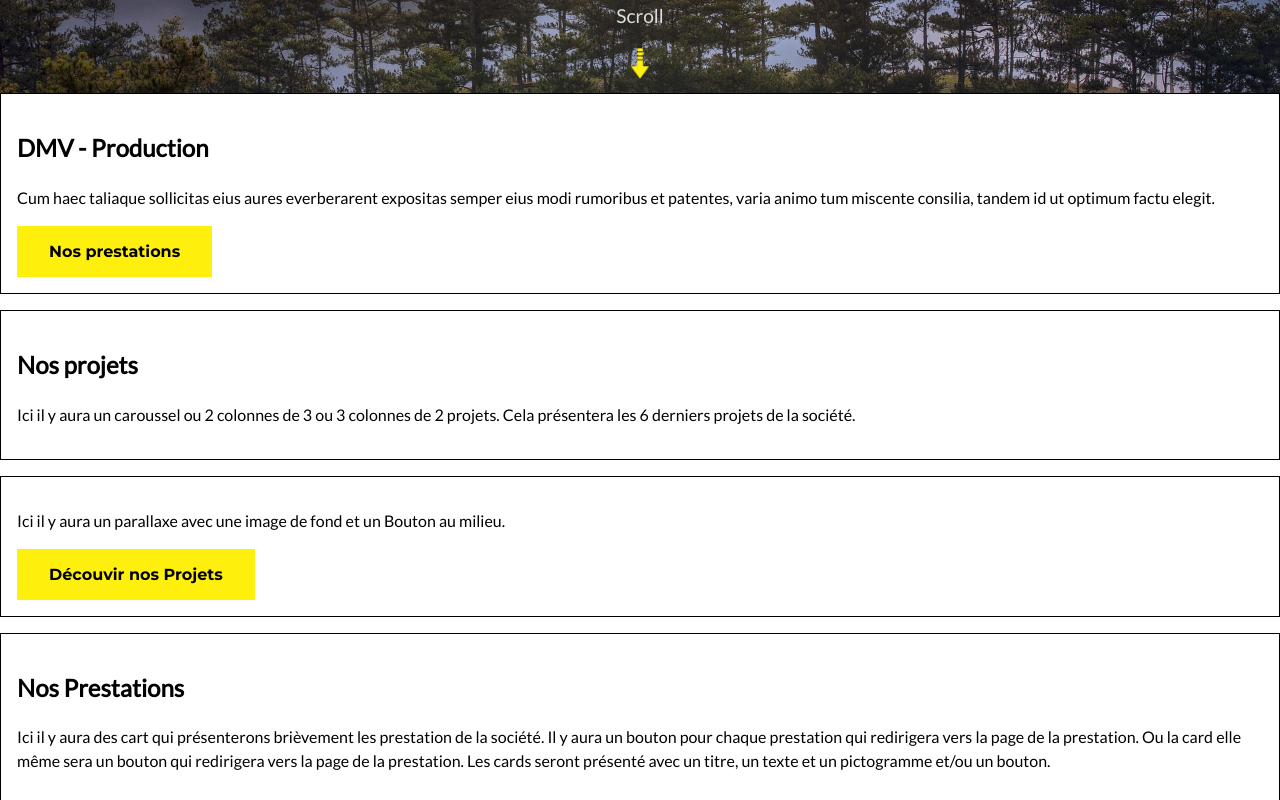
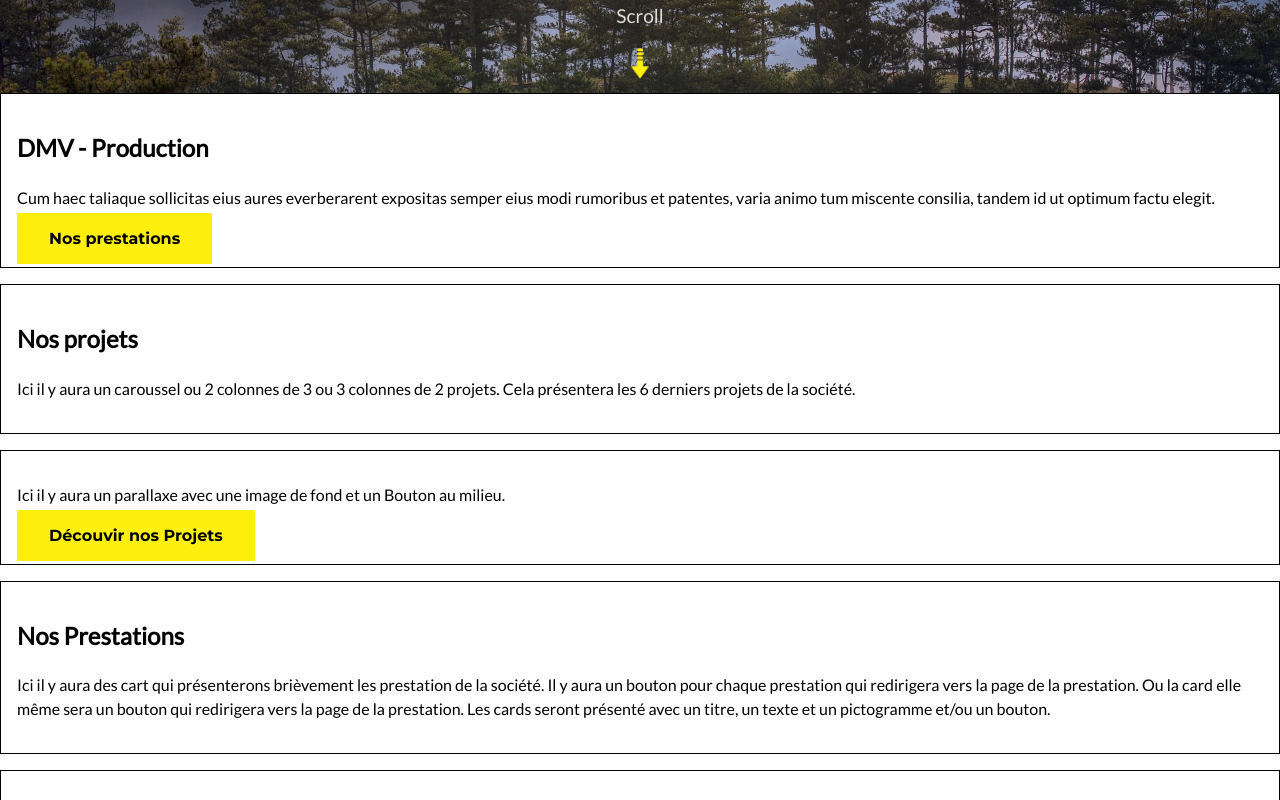
Before and after one commit to Guillaume811/site_dmv, a React (Create React App) app in the folder dmv/: page / in a window 1280 px wide. Shown: the part 499-1299 px from the top of the page. Built offline with nearby package versions, Linux system fonts and the light colour scheme.

Commit message:
mise en place des liens sur home + ajustement navbar et style button

```diff
--- a/dmv/src/components/Button/Button.module.scss
+++ b/dmv/src/components/Button/Button.module.scss
@@ -10,6 +10,7 @@
     border-radius: 0;
     font-size: 1rem;
     font-weight: 600;
+    text-decoration: none;
     cursor: pointer;
     transition: background-color 0.3s ease;
 
--- a/dmv/src/components/Navbar/Navbar.tsx
+++ b/dmv/src/components/Navbar/Navbar.tsx
@@ -24,6 +24,7 @@ const Navbar: React.FC = () => {
     const homeLink = getNavigationLink("home");
     // Récupère tous les autre lien sauf home
     const navLinks = getNavigationLinksExcluding(["home"]);
+
     // Gère si le menu est ouvert ou fermer
     const [isOpen, setIsOpen] = useState(false);
     // Créer une référence pour l'élément ul
--- a/dmv/src/pages/Home/Home.tsx
+++ b/dmv/src/pages/Home/Home.tsx
@@ -6,11 +6,16 @@ import Button from '../../components/Button/Button';
 import TitleSection from '../../components/sections/TitleSection/TitleSection';
 import styles from "../../components/sections/BasicSection/BasicSection.module.scss";
 import ScrollArrow from '../../components/ScrollArrow/ScrollArrow';
+import { getNavigationLink } from "../../data/navigationLinks";
 
 // Typage
 
 // Composant
 const Home: React.FC = () => {
+    // Récupère les lien des pages prestation est projet
+    const prestationLink = getNavigationLink("prestation");
+    const projetLink = getNavigationLink("projet");
+
     return (
         <div>
             {/*Section d'introduction*/}
@@ -28,7 +33,7 @@ const Home: React.FC = () => {
                     Cum haec taliaque sollicitas eius aures everberarent expositas semper eius modi rumoribus et patentes,
                     varia animo tum miscente consilia, tandem id ut optimum factu elegit.
                 </p>
-                <Button text='Nos prestations' />
+                <Button text='Nos prestations' to={prestationLink?.to} />
             </BasicSection>
 
             {/*Section Nos projets*/}
@@ -43,7 +48,7 @@ const Home: React.FC = () => {
                 <p>
                     Ici il y aura un parallaxe avec une image de fond et un Bouton au milieu.
                 </p>
-                <Button text='Découvir nos Projets' />
+                <Button text='Découvir nos Projets' to={projetLink?.to}/>
             </BasicSection>
 
             {/*Section Nos prestations*/}
```
